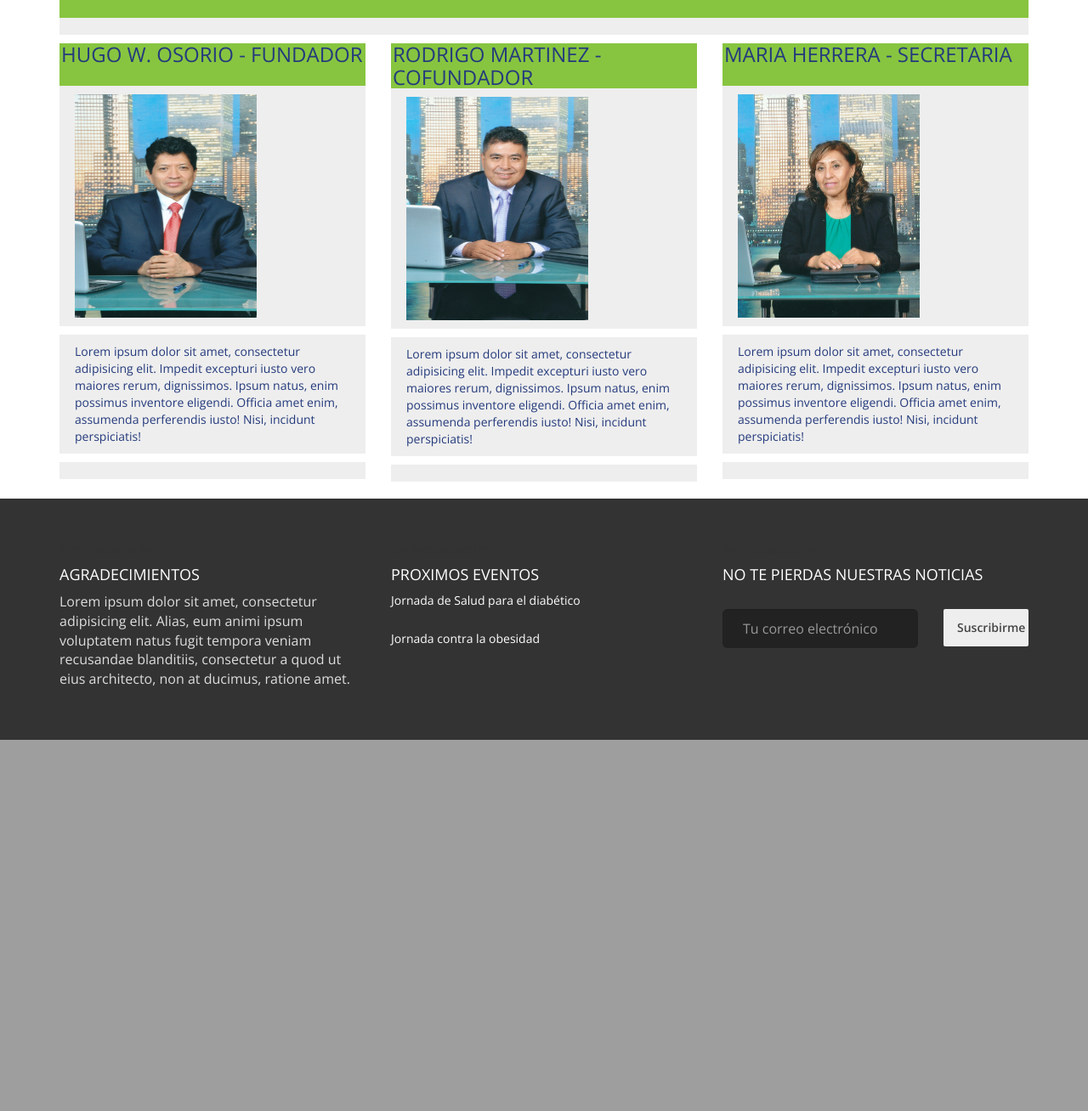
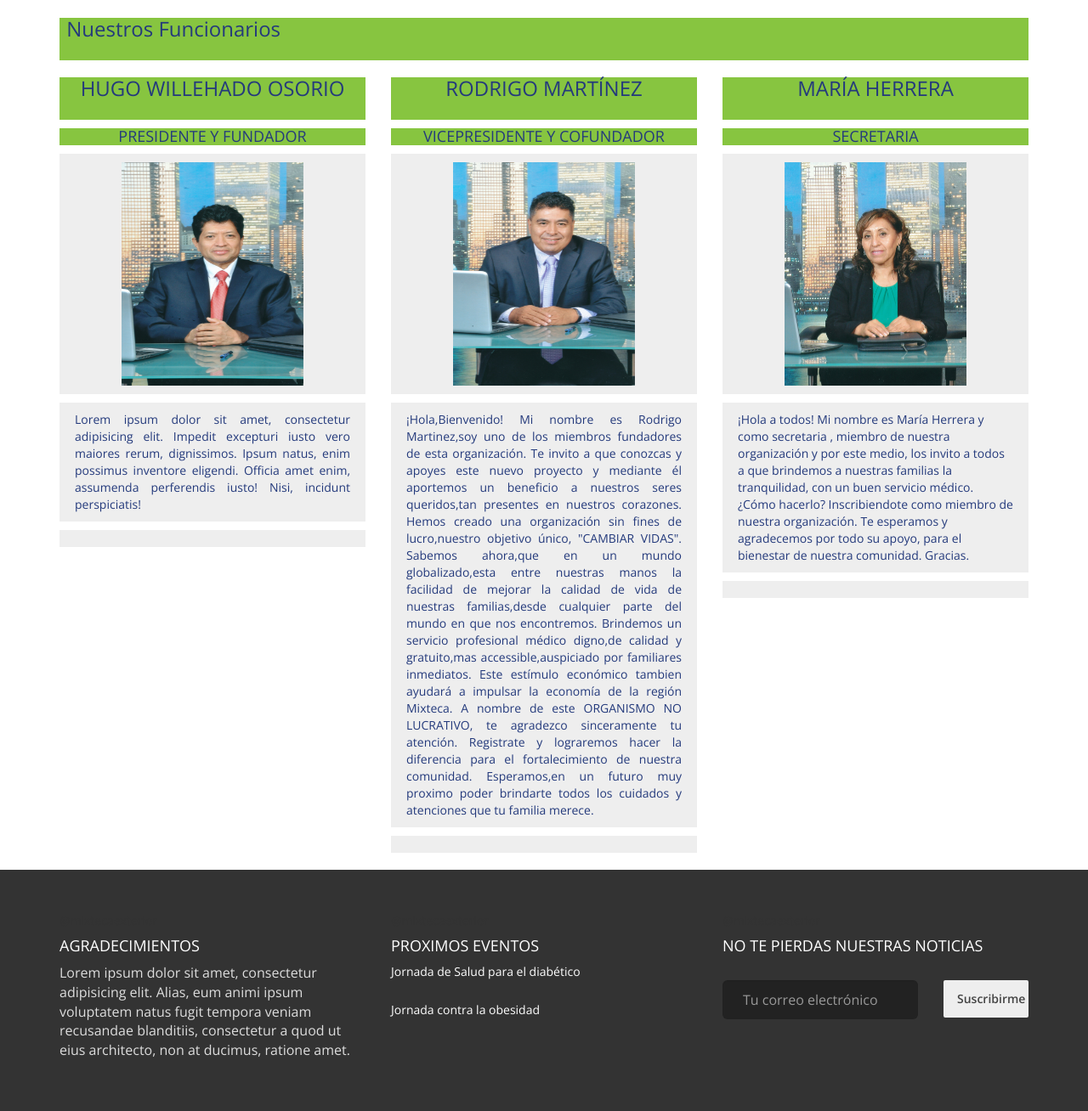
Before and after one commit to aldey-inc/mixtecaExterior, a PHP site: page /whoweare.php in a window 1280 px wide. Shown: the part 940-2248 px from the top of the page at 85% size. Before the commit the page ends 1811 px from the top, so only its background shows below. Run offline with PHP 8.4, Linux system fonts and the light colour scheme; some libraries are stand-ins or nearby versions.

Commit message:
Actualización del apellido, modificacion de el enlace que apunta al video con apellido correcto, creacion de formulario base para enviar correos, agregacion de la lista de pendientes que aun estan por cumplir

```diff
--- a/webPage/contact.php
+++ b/webPage/contact.php
@@ -97,11 +97,11 @@
 					</p>
 					<p>
 						(312) 772-8407 <br>
-						email: osoriohgto@hotmail.com
+						email: osoriorod@hotmail.com
 					</p>
 
 					<p>
-						O realiza tu donativo mediante PayPal con el siguiente boton
+						O realiza tu donativo mediante PayPal con el siguiente botón
 					</p>
 					<div class="row">
 						<div class="col-md-6 col-md-offset-3">
--- a/webPage/css/style.css
+++ b/webPage/css/style.css
@@ -174,6 +174,8 @@ section#title-bar h1{
 
 form{
 	padding-top: 20px;
+	margin-bottom: 20px;
+
 }
 
 section#hospitalList{
--- a/webPage/css/workshop.css
+++ b/webPage/css/workshop.css
@@ -67,6 +67,7 @@
     /* For IE 8*/
     -ms-filter: "progid:DXImageTransform.Microsoft.gradient(startColorstr=#aa000000, endColorstr=#aa000000)";
 }
+
 #main-container h3{
 	font-weight: 400;
 	background-color: #87C540;
@@ -128,6 +129,12 @@
 	vertical-align:middle;
 	margin: auto;
 	color: #243A7C;
+}
+#main-news h4{
+	font-weight: 200;
+	background-color: #87C540;
+	color: #243A7C;
+	padding: 0;
 }
 #main-news p{
 	background-color: #eee;
--- a/webPage/inc/head_common.php
+++ b/webPage/inc/head_common.php
@@ -1,3 +1,4 @@
+<link rel="icon" type"image/png" href="favico.ico">
 <!-- Latest compiled and minified CSS -->
 <link rel="stylesheet" href="https://maxcdn.bootstrapcdn.com/bootstrap/3.3.4/css/bootstrap.min.css">
 <link href='http://fonts.googleapis.com/css?family=Source+Sans+Pro:200,300,400,600,700' rel='stylesheet' type='text/css'>
--- a/webPage/inc/header.php
+++ b/webPage/inc/header.php
@@ -13,7 +13,7 @@
 					<li class="dropdown">
 						<a href="#" class="dropdown-toggle" data-toggle="dropdown">ACERCA DE<span class="caret"></span></a>
 						<ul class="dropdown-menu" role="menu">
-							<li><a href="#">HISTORIA</a></li>
+							<li><a href="history.php">HISTORIA</a></li>
 							<li><a href="whoweare.php">¿QUIENES SOMOS?</a></li>
 							<li><a href="principles.php">VALORES</a></li>
 						</ul>
--- a/webPage/whoweare.php
+++ b/webPage/whoweare.php
@@ -16,38 +16,38 @@
 			<div class="container">
 				<div class="row">
 					<div class="col-lg-12 col-md-12 col-sm-12 col-xs-12">
+						<h3><span class="glyphicon glyphicon-use"></span> ¿QUIENES SOMOS? </h3>
+						<p style="text-align: justify;">
+							La Organización Mixteca Exterior está creada SIN FINES DE LUCRO, fundada y conformada por personas de la región Mixteca.  Registrada ante la Secretaria de relaciones Exteriores. Traemos a Huajuapan y la Mixteca el programa de COBERTURA MÉDICA, que beneficiará a todas las personas que tengan familiares que residan en Estados Unidos, Canadá o en cualquier parte del Mundo. Nuestra organización en coordinación con reconocidos médicos de la región mixteca. Haremos lo necesario para proveer cobertura médica a las comunidades  como Huajuapan de León, Tezoatlán, Tlaxiaco así como a los restos de municipios que lo conforman.
 
-						<h3><span class="glyphicon glyphicon-use"></span> ¿QUIENES SOMOS? </h3>
-						<p>
-							La Organización Mixteca Exterior está creada SIN FINES DE LUCRO, fundada y conformada por personas de la región Mixteca.  Registrada ante la Secretaria de relaciones Exteriores. Traemos a Huajuapan y la Mixteca el programa de COBERTURA MÉDICA, que beneficiará a todas las personas que tengan familiares que residan en Estados Unidos, Canadá o en cualquier parte del Mundo. Nuestra organización en coordinación con reconocidos médicos de la región mixteca. Haremos lo necesario para proveer cobertura médica a las comunidades  como Huajuapan de León, Tezoatlán, Tlaxiaco así como a los restos de municipios que lo conforman.
+							<div class="embed-responsive embed-responsive-16by9">
+								<iframe class="embed-responsive-item" src="https://www.youtube.com/embed/hGPZwZKA-l8" frameborder="0" allowfullscreen></iframe>
+							</div>
+
 						</p>
 
 					</div>
+
 					<div class="clearfix"></div>
 
-					<div class="col-xs-12">
-						<div class="embed-responsive embed-responsive-16by9">
-						<iframe class="embed-responsive-item" src="https://www.youtube.com/embed/WmRsG2_cjeU?rel=0" frameborder="0" allowfullscreen></iframe>
 
-					</div>
-
-					</div>
-
-
+				</div>
+				<br>
+				<div class="row">
 					<div class="col-lg-12 col-md-12 col-sm-12 col-xs-12">
 						<h3><span class="glyphicon glyphicon-use"></span> Nuestros Funcionarios </h3>
-						<p>	</p>
 					</div>
-
-					<div class="clearfix"></div>
-					<div class="clearfix"></div>
+				</div>
+				<br>
+				<div class="row">
 					<div class="col-lg-4 col-md-6 col-sm-6 col-xs-12">
 
-						<h3><span class="glyphicon glyphicon-use"></span>HUGO W. OSORIO - FUNDADOR</h3>
-						<p>
+						<h3 style="text-align: center;" ><span class="glyphicon glyphicon-use"></span>HUGO WILLEHADO OSORIO</h3>
+						<h4 style="text-align: center;"> PRESIDENTE Y FUNDADOR</h4>
+						<p style="text-align: center;">
 							<img src="img/presidente.jpg" height="263" width="214" alt="">
 							<br>
-							<p>
+							<p style="text-align: justify;">
 								Lorem ipsum dolor sit amet, consectetur adipisicing elit. Impedit excepturi iusto vero maiores rerum, dignissimos. Ipsum natus, enim possimus inventore eligendi. Officia amet enim, assumenda perferendis iusto! Nisi, incidunt perspiciatis!
 							</p>
 						</p>
@@ -55,13 +55,37 @@
 					</div>
 					<div class="col-lg-4 col-md-6 col-sm-6 col-xs-12">
 
-						<h3><span class="glyphicon glyphicon-use"> </span>RODRIGO MARTINEZ - COFUNDADOR </h3>
+						<h3 style="text-align: center;"><span class="glyphicon glyphicon-use"> </span>RODRIGO MARTÍNEZ </h3>
+						<h4 style="text-align: center;"> VICEPRESIDENTE Y COFUNDADOR </h4>
 
-						<p>
+						<p style="text-align: center;">
 							<img src="img/vicepresidente.jpg" height="263" width="214" alt="">
 							<br>
-							<p>
-								Lorem ipsum dolor sit amet, consectetur adipisicing elit. Impedit excepturi iusto vero maiores rerum, dignissimos. Ipsum natus, enim possimus inventore eligendi. Officia amet enim, assumenda perferendis iusto! Nisi, incidunt perspiciatis!
+							<p style="text-align: justify;">
+								¡Hola,Bienvenido!
+								Mi nombre es Rodrigo Martinez,soy uno de los miembros fundadores de esta organización.
+
+								Te invito a que conozcas y apoyes este nuevo proyecto y mediante él aportemos un beneficio a nuestros seres queridos,tan presentes en nuestros corazones.
+
+								Hemos creado una organización sin fines de lucro,nuestro objetivo único, "CAMBIAR VIDAS".
+
+								Sabemos ahora,que en un mundo globalizado,esta entre nuestras manos la facilidad de mejorar
+
+								la calidad de vida de nuestras familias,desde cualquier parte del mundo en que nos encontremos.
+
+								Brindemos un servicio profesional médico digno,de calidad y gratuito,mas accessible,auspiciado
+
+								por familiares inmediatos.
+
+								Este estímulo económico tambien ayudará a impulsar la economía de la región Mixteca.
+
+								A nombre de este ORGANISMO NO LUCRATIVO, te agradezco sinceramente tu atención.
+
+								Registrate y lograremos hacer la diferencia para el fortalecimiento de nuestra comunidad.
+
+								Esperamos,en un futuro muy proximo poder brindarte todos los cuidados y atenciones que tu
+
+								familia merece.
 							</p>
 
 						</p>
@@ -69,14 +93,25 @@
 					</div>
 					<div class="col-lg-4 col-md-6 col-sm-6 col-xs-12">
 
-						<h3><span class="glyphicon glyphicon-use"></span>MARIA HERRERA - SECRETARIA </h3>
-						<p>
+						<h3 style="text-align: center;"><span class="glyphicon glyphicon-use"></span>MARÍA HERRERA </h3>
+						<h4 style="text-align: center;"> SECRETARIA </h4>
+						<p style="text-align: center;">
 
 
 							<img src="img/secretaria_.jpg" height="263" width="214" alt="">
 							<br>
-							<p>
-								Lorem ipsum dolor sit amet, consectetur adipisicing elit. Impedit excepturi iusto vero maiores rerum, dignissimos. Ipsum natus, enim possimus inventore eligendi. Officia amet enim, assumenda perferendis iusto! Nisi, incidunt perspiciatis!
+							<p "text-align: justify;">
+								¡Hola a todos!
+
+								Mi nombre es María Herrera y como secretaria , miembro de nuestra organización y por este medio,
+
+								los invito a todos a que brindemos a nuestras familias la tranquilidad, con un buen servicio médico.
+
+								¿Cómo hacerlo? Inscribiendote como miembro de nuestra organización.
+
+								Te esperamos y agradecemos por todo su apoyo, para el bienestar de nuestra comunidad.
+
+								Gracias.
 							</p>
 						</p>
 
```
Also changed, not shown: webPage/directory.php (+17 -4 lines), webPage/formulario.html (added, +14 -0 lines), webPage/history.php (added, +36 -0 lines), webPage/index.php (+13 -9 lines), webPage/mail.php (added, +16 -0 lines), webPage/favico.ico (added), webPage/img/logo-01.ico (added), webPage/img/logo.ico (added), 1 other file. Lines whose indentation alone changed are shown as unchanged.
